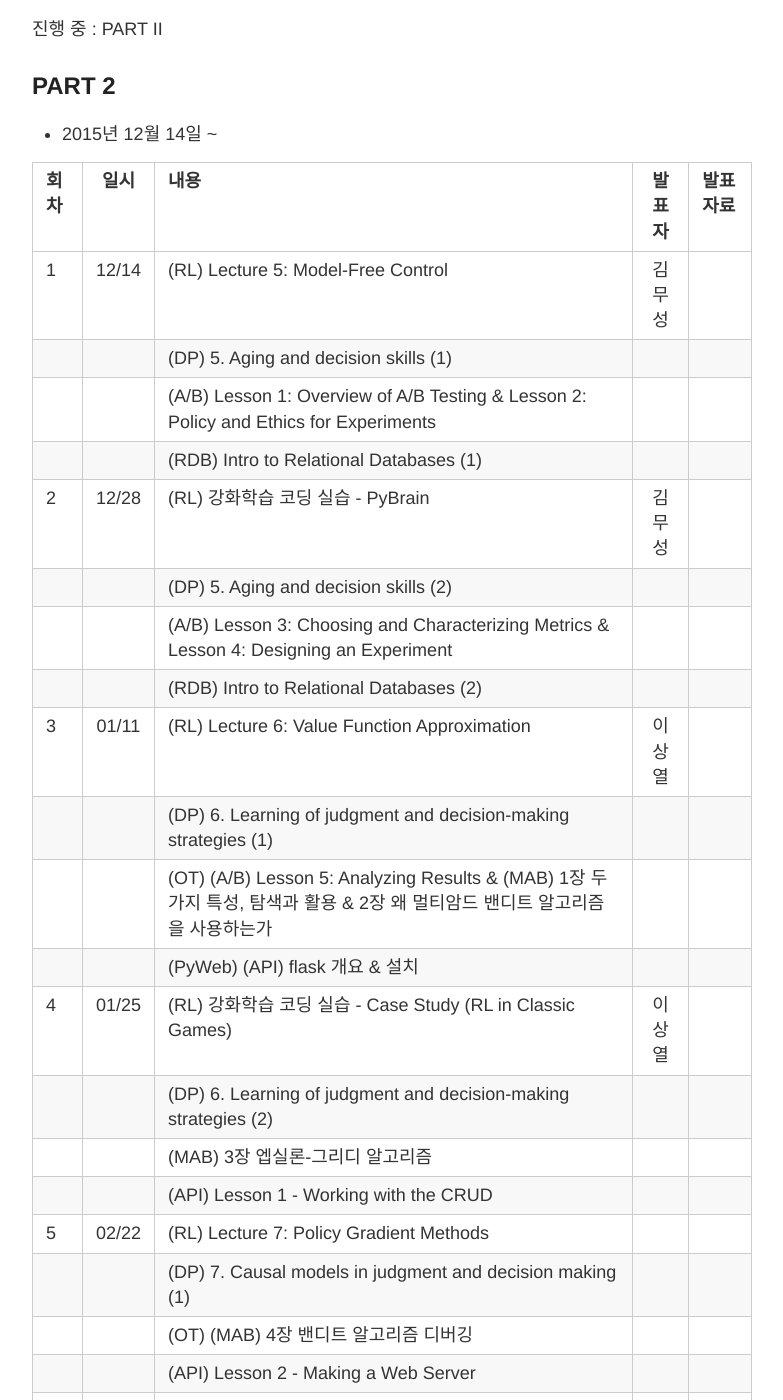
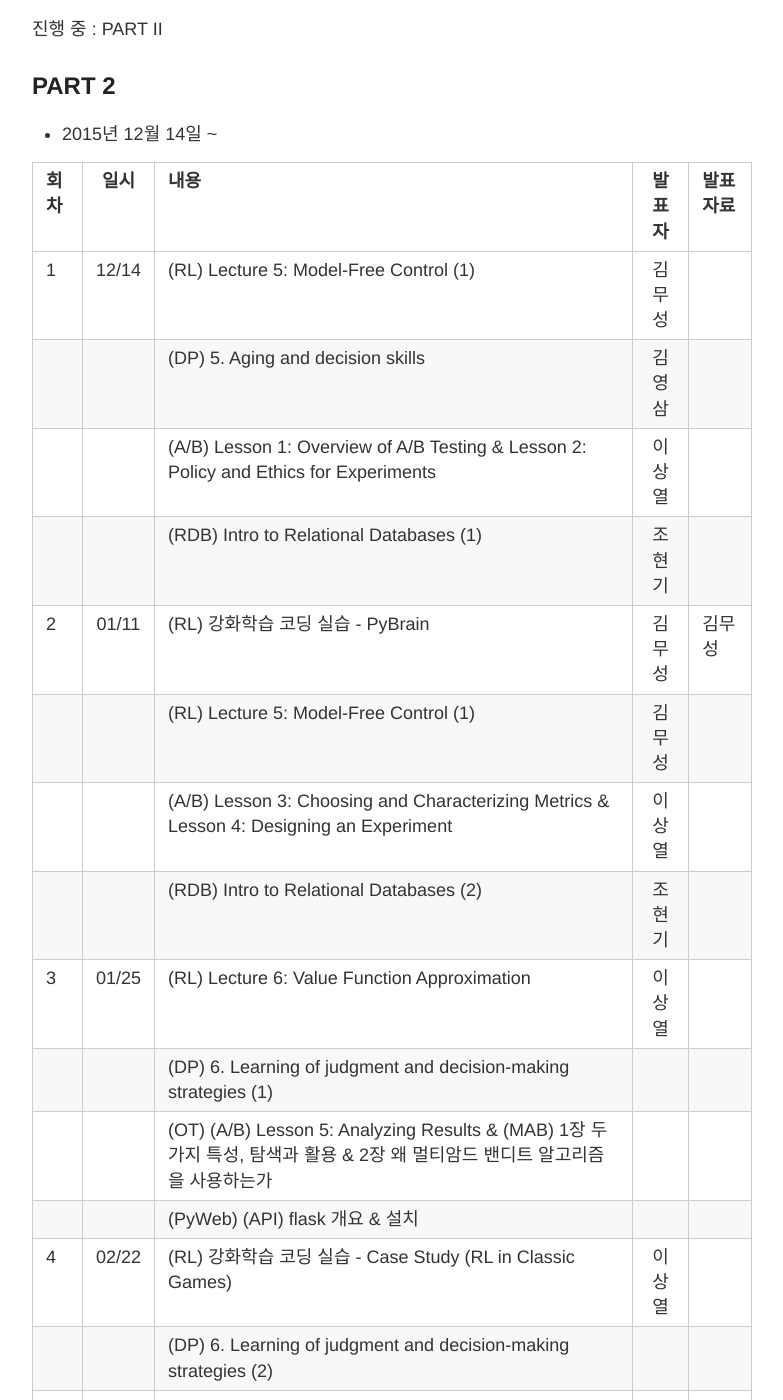
Before and after one commit to psygrammer/dprl, a Jekyll site: the page built from _posts/2015-12-31-SCHEDULE.md, in a window 1280 px wide and 1400 px high, scrolled down 210 px. Shown: the whole window, without its empty margins (248-1031 px from the left). Built offline with Jekyll 4.4.1, drawn with Linux system fonts in a browser that asks for light colours; Markdown is read by kramdown in place of the engine named in the settings; some of the changed text lies outside the part shown.

Commit message:
Update 2015-12-31-SCHEDULE.md

```diff
--- a/_posts/2015-12-31-SCHEDULE.md
+++ b/_posts/2015-12-31-SCHEDULE.md
@@ -12,35 +12,35 @@
 
 |회차| 일시| 내용                                  | 발표자  |              발표자료                    |
 |--- |:---:| :-------------------------------------|:-------:|:---------------------------------------- |
-| 1  |12/14|(RL) Lecture 5: Model-Free Control|김무성||
-|    |     |(DP) 5. Aging and decision skills (1)|||
-|    |     |(A/B) Lesson 1: Overview of A/B Testing & Lesson 2: Policy and Ethics for Experiments||
-|    |     |(RDB) Intro to Relational Databases (1)||
-| 2  |12/28|(RL) 강화학습 코딩 실습 - PyBrain |김무성|  |
-|    |     |(DP) 5. Aging and decision skills (2) | |  |
-|    |     |(A/B) Lesson 3: Choosing and Characterizing Metrics & Lesson 4: Designing an Experiment | |  |
-|    |     |(RDB) Intro to Relational Databases (2) |   |  |
-| 3  |01/11|(RL) Lecture 6: Value Function Approximation | 이상열 |  |
+| 1  |12/14|(RL) Lecture 5: Model-Free Control (1) |김무성||
+|    |     |(DP) 5. Aging and decision skills |김영삼||
+|    |     |(A/B) Lesson 1: Overview of A/B Testing & Lesson 2: Policy and Ethics for Experiments|이상열|
+|    |     |(RDB) Intro to Relational Databases (1)|조현기|
+| 2  |01/11|(RL) 강화학습 코딩 실습 - PyBrain |김무성|김무성|
+|    |     |(RL) Lecture 5: Model-Free Control (1) |김무성 |  |
+|    |     |(A/B) Lesson 3: Choosing and Characterizing Metrics & Lesson 4: Designing an Experiment |이상열 |  |
+|    |     |(RDB) Intro to Relational Databases (2) |조현기|  |
+| 3  |01/25|(RL) Lecture 6: Value Function Approximation | 이상열 |  |
 |    |     |(DP) 6. Learning of judgment and decision-making strategies (1) |  |  |
 |    |     |(OT) (A/B) Lesson 5: Analyzing Results & (MAB) 1장 두 가지 특성, 탐색과 활용 & 2장 왜 멀티암드 밴디트 알고리즘을 사용하는가 |  |  |
 |    |     |(PyWeb) (API) flask 개요 & 설치 |   |  |
-| 4  |01/25|(RL) 강화학습 코딩 실습 - Case Study (RL in Classic Games) | 이상열 |  |
+| 4  |02/22|(RL) 강화학습 코딩 실습 - Case Study (RL in Classic Games) | 이상열 |  |
 |    |     |(DP) 6. Learning of judgment and decision-making strategies (2) |  |  |
 |    |     |(MAB) 3장 엡실론-그리디 알고리즘 |  |  |
 |    |     |(API) Lesson 1 - Working with the CRUD  |   |  |
-| 5  |02/22|(RL) Lecture 7: Policy Gradient Methods |  |  |
+| 5  |03/07|(RL) Lecture 7: Policy Gradient Methods |  |  |
 |    |     |(DP) 7. Causal models in judgment and decision making (1) |  |  |
 |    |     |(OT) (MAB) 4장 밴디트 알고리즘 디버깅 |  |  |
 |    |     |(API) Lesson 2 - Making a Web Server |   |  |
-| 6  |03/07|(RL) Lecture 8: Integrating Learning and Planning |  |  |
+| 6  |03/21|(RL) Lecture 8: Integrating Learning and Planning |  |  |
 |    |     |(DP) 7. Causal models in judgment and decision making (2) |  |  |
 |    |     |(MAB) 5장 소프트맥스 알고리즘 |  |  |
 |    |     |(API) Lesson 3 - Developing with Frameworks |   |  |
-| 7  |03/21|(RL) Lecture 9: Exploration and Exploitation |  |  |
+| 7  |04/04|(RL) Lecture 9: Exploration and Exploitation |  |  |
 |    |     |(DP) 8. Learning judgment and decision making from feedback (1) |  |  |
 |    |     |(MAB) 6장 UCB-상부 신뢰 한계 알고리즘 |  |  |
 |    |     |(API) Lesson 4 - Iterative Development |   |  |
-| 8  |04/04|(RL) Deep Reinforcement Learning 이론 핥기 |  |  |
+| 8  |04/18|(RL) Deep Reinforcement Learning 이론 개관 |  |  |
 |    |     |(DP) 8. Learning judgment and decision making from feedback (2) |  |  |
 |    |     |(MAB) 7장 현실에서의 밴디트, 문제의 복잡성과 복합성 & 8장 결론 |  |  |
 |    |     |(API) Lesson 1 - Working with the CRUD |   |  |
```
Also changed, not shown: other parts of _posts/2015-12-31-SCHEDULE.md (+4 -4 lines).
